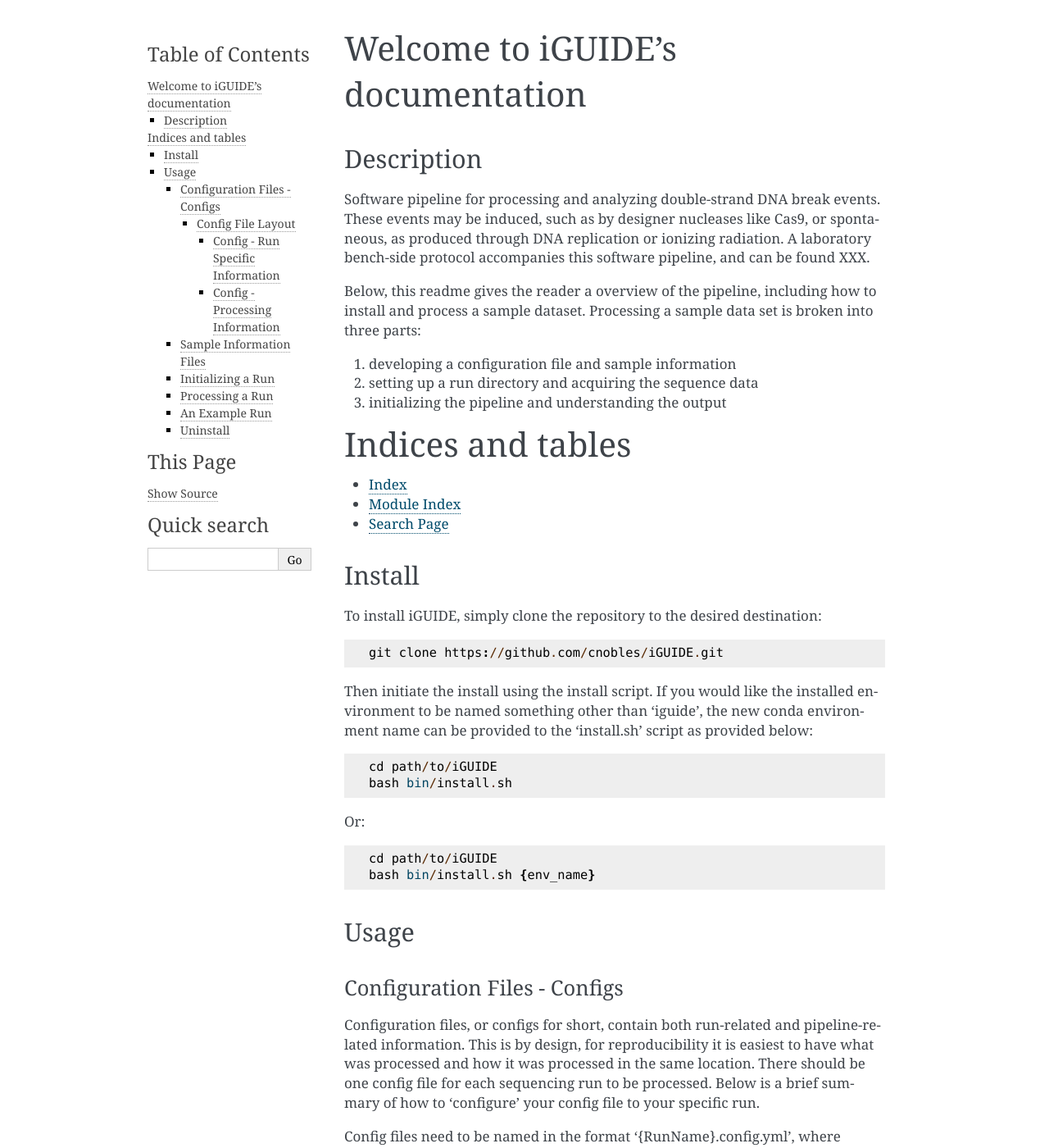
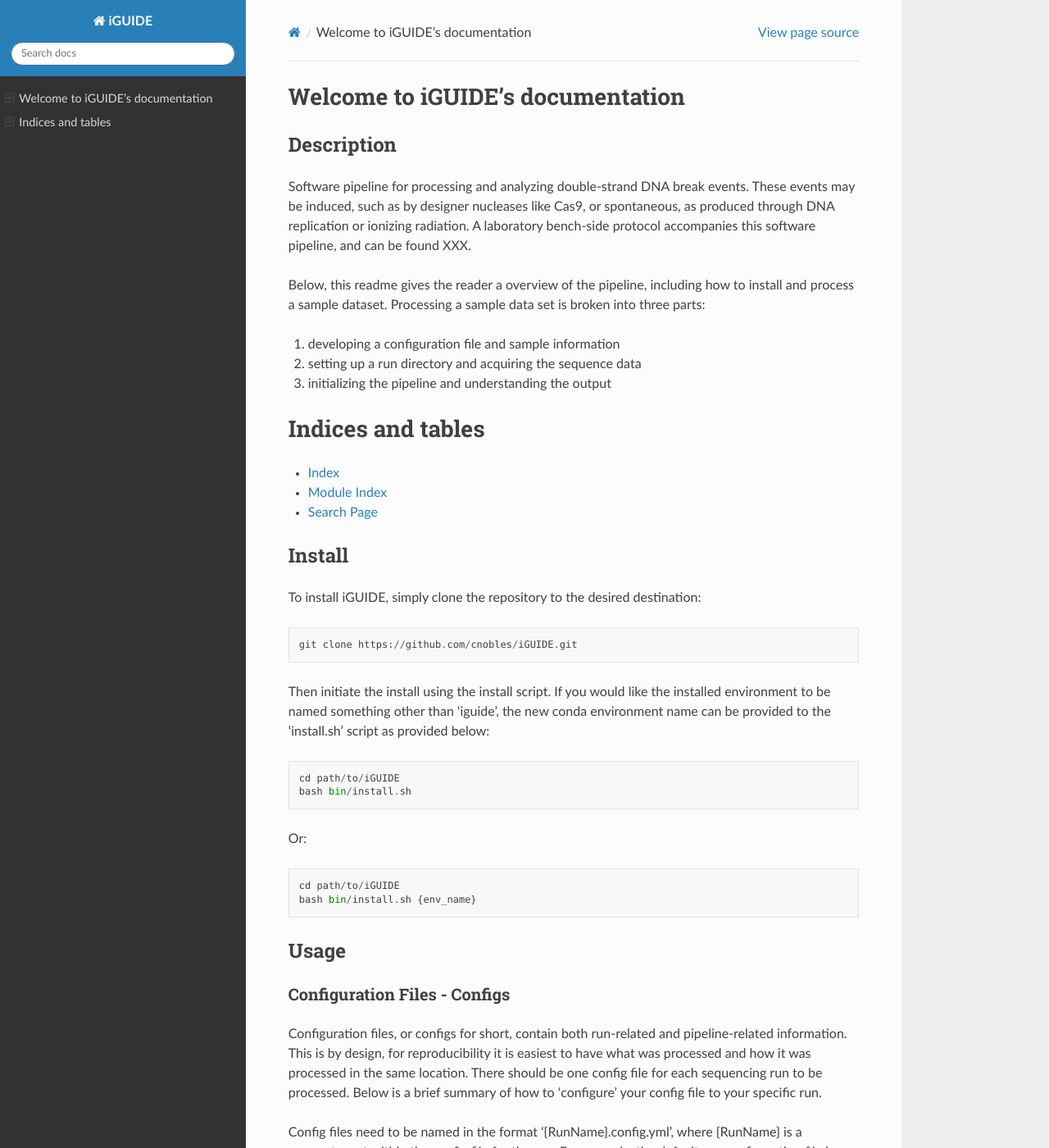
Before and after one commit to cnobles/iGUIDE, a Sphinx documentation site: the page built from docs/index.rst, in a window 1280 px wide and 1400 px high. Shown: the whole window at 82% size. Built offline with Sphinx 7.4.7 and the Read the Docs theme 2.0.0, drawn with Linux system fonts in a browser that asks for light colours; some of the changed text lies outside the part shown.

Commit message:
Updated documentation.

```diff
--- a/docs/conf.py
+++ b/docs/conf.py
@@ -74,7 +74,7 @@
 # The theme to use for HTML and HTML Help pages.  See the documentation for
 # a list of builtin themes.
 #
-html_theme = 'alabaster'
+html_theme = 'sphinx_rtd_theme'
 
 # Theme options are theme-specific and customize the look and feel of a theme
 # further.  For a list of options available for each theme, see the
@@ -129,7 +129,7 @@
 #  author, documentclass [howto, manual, or own class]).
 latex_documents = [
     (master_doc, 'iGUIDE.tex', 'iGUIDE Documentation',
-     'Christopher Nobles, Ph.D.', 'manual'),
+     'Christopher Nobles', 'manual'),
 ]
 
 
```
